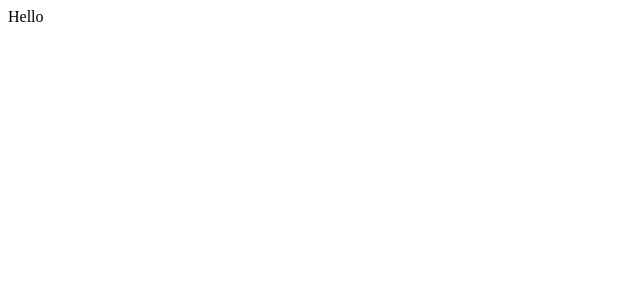
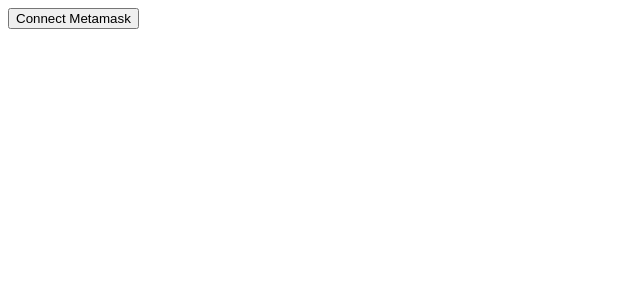
Before and after one commit to qtn2932/q-frontend, a React (Create React App) app: page / in a window 1280 px wide. Shown: the top 300 px of the page, without its empty margins (0-640 px from the left). Built offline with nearby package versions, Linux system fonts and the light colour scheme.

Commit message:
create auth context

```diff
--- a/package.json
+++ b/package.json
@@ -6,6 +6,7 @@
     "@testing-library/jest-dom": "^5.15.0",
     "@testing-library/react": "^11.2.7",
     "@testing-library/user-event": "^12.8.3",
+    "ethers": "^5.5.1",
     "react": "^17.0.2",
     "react-dom": "^17.0.2",
     "react-scripts": "4.0.3",
--- a/src/App.jsx
+++ b/src/App.jsx
@@ -1,11 +1,18 @@
-import React from 'react';
+import React, { useContext } from 'react';
+import AuthContext from './store/auth-context';
 
-function App() {
+const App = () => {
+  const ctx = useContext(AuthContext);
   return (
     <div className="App">
-      Hello
+      {ctx.isLoggedIn ? (
+        <div>
+          {ctx.currentUser}
+          {' '}
+        </div>
+      ) : <button type="button" onClick={ctx.logIn}>Connect Metamask</button>}
     </div>
   );
-}
+};
 
 export default App;
--- a/src/index.jsx
+++ b/src/index.jsx
@@ -1,10 +1,13 @@
 import React from 'react';
 import ReactDOM from 'react-dom';
+import { AuthContextProvider } from './store/auth-context';
 import App from './App';
 
 ReactDOM.render(
   <React.StrictMode>
-    <App />
+    <AuthContextProvider>
+      <App />
+    </AuthContextProvider>
   </React.StrictMode>,
   document.getElementById('root'),
 );
--- /dev/null
+++ b/src/store/auth-context.jsx
@@ -0,0 +1,56 @@
+import React, { useState } from 'react';
+import { ethers } from 'ethers';
+
+const AuthContext = React.createContext({
+  currentUser: null,
+  isLoggedIn: false,
+  provider: null,
+  signer: null,
+  logIn: () => {},
+});
+export const AuthContextProvider = (props) => {
+  const [currentUser, setCurrentUser] = useState(null);
+  const [isLoggedIn, setIsLoggedIn] = useState(false);
+  const [provider, setProvider] = useState(null);
+  const [signer, setSigner] = useState(null);
+
+  const updateEthers = async () => {
+    const newProvider = await new ethers.providers.Web3Provider(window.ethereum);
+    setProvider(newProvider);
+    const newSigner = await newProvider.getSigner();
+    setSigner(newSigner);
+  };
+
+  const handleUserChange = (account) => {
+    setCurrentUser(account);
+    updateEthers();
+  };
+
+  const logIn = async () => {
+    let accounts = [];
+    if (window.ethereum) {
+      console.log('Yes Ethereum');
+      accounts = await window.ethereum.request({ method: 'eth_requestAccounts' });
+      setIsLoggedIn(!isLoggedIn);
+      handleUserChange(accounts[0]);
+    } else {
+      alert('Please install metamask');
+    }
+    setProvider(null);
+    setSigner(null);
+  };
+  return (
+    <AuthContext.Provider
+      value={{
+        currentUser,
+        isLoggedIn,
+        provider,
+        signer,
+        logIn,
+      }}
+    >
+      {props.children}
+    </AuthContext.Provider>
+  );
+};
+export default AuthContext;
```
Also changed, not shown: src/components/ConnectWallet.jsx (added, +14 -0 lines), .eslintrc.json, 1 other file (tests, documents, lock files or other folders).
